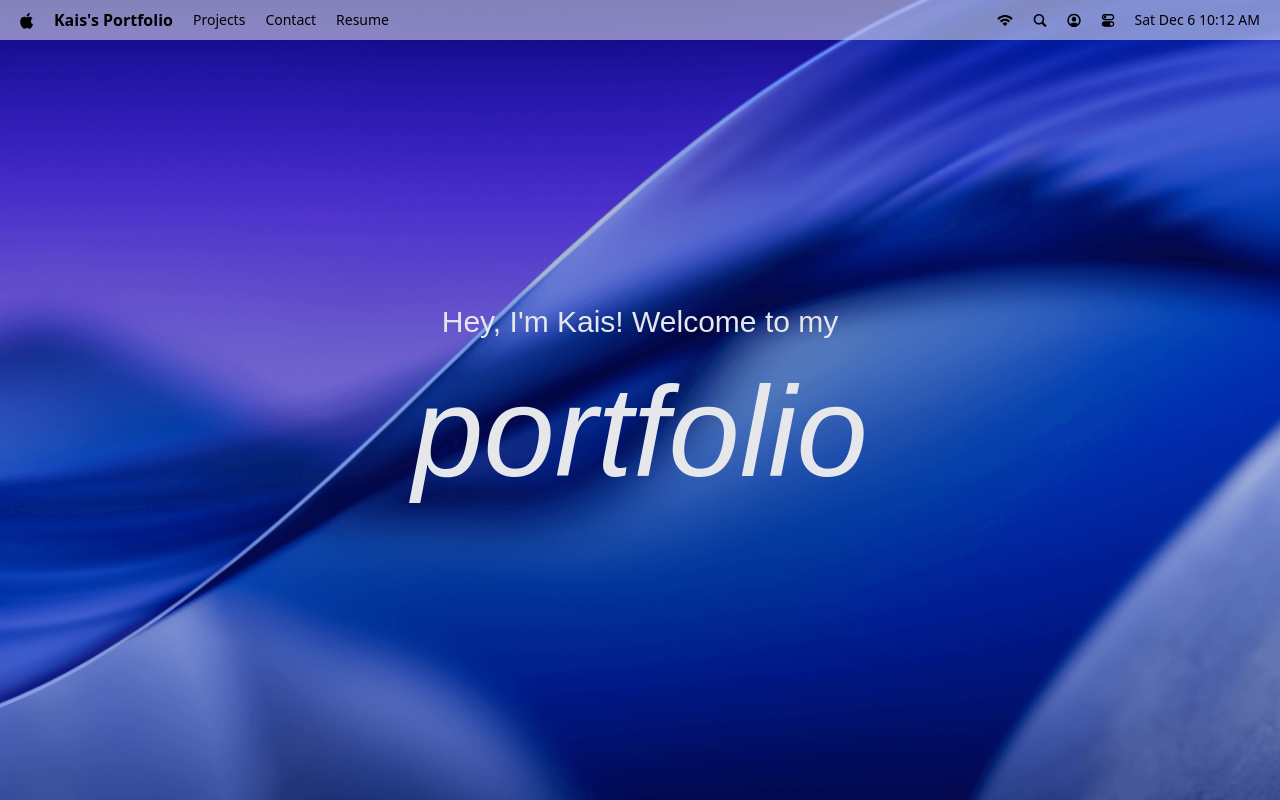
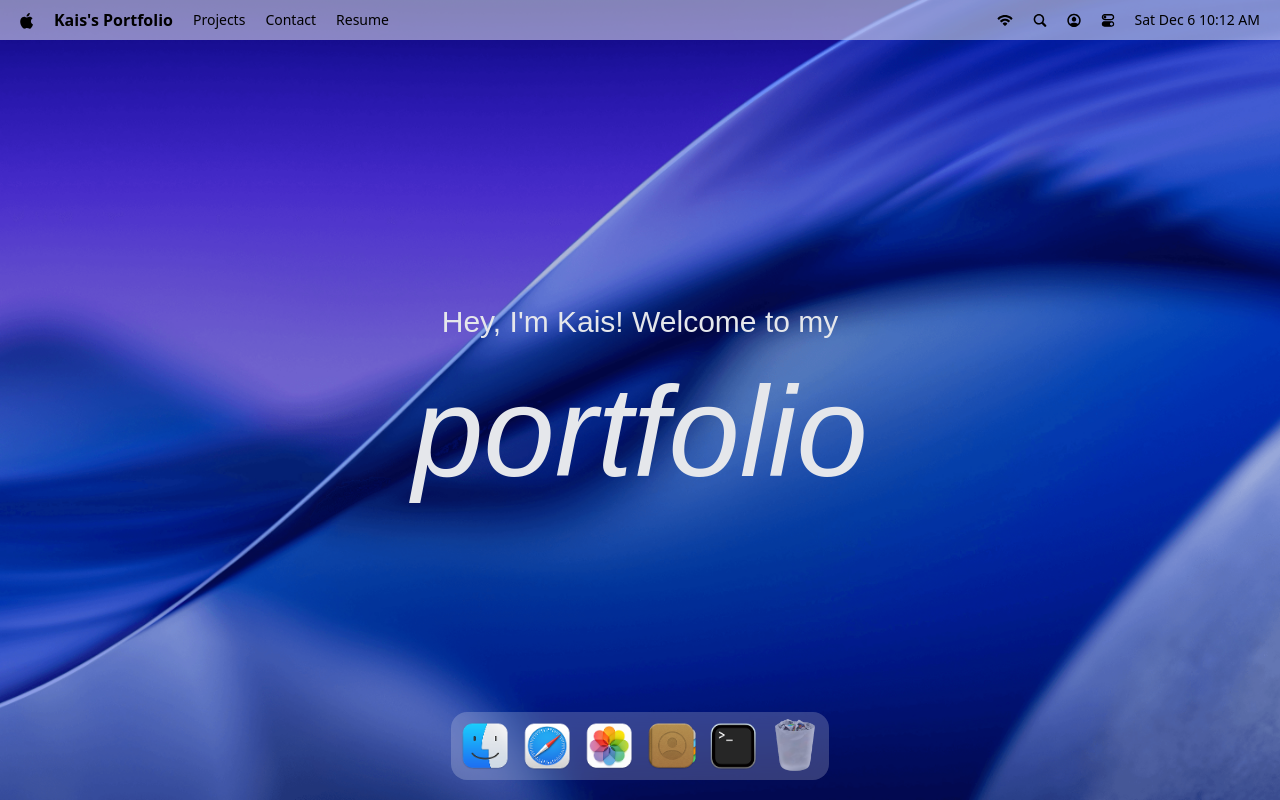
Before and after one commit to Kais-Tarraf/macOS-Portfolio, a React (Vite) app: page / in a window 1280 px wide. Built offline with nearby package versions, Linux system fonts and the light colour scheme; a web font is replaced by a local one.

Commit message:
implement dock presentation

```diff
--- a/package.json
+++ b/package.json
@@ -17,6 +17,7 @@
     "lucide-react": "^0.555.0",
     "react": "^19.2.0",
     "react-dom": "^19.2.0",
+    "react-tooltip": "^5.30.0",
     "tailwindcss": "^4.1.17"
   },
   "devDependencies": {
--- a/src/App.jsx
+++ b/src/App.jsx
@@ -1,10 +1,11 @@
-import { Navbar, Welcome } from "#components";
+import { Dock, Navbar, Welcome } from "#components";
 
 const App = () => {
 	return (
 		<main>
 			<Navbar />
 			<Welcome />
+			<Dock />
 		</main>
 	);
 };
--- /dev/null
+++ b/src/components/Dock.jsx
@@ -0,0 +1,78 @@
+import { dockApps } from "#constants";
+import { Tooltip } from "react-tooltip";
+import { useRef } from "react";
+import { useGSAP } from "@gsap/react";
+import gsap from "gsap";
+const Dock = () => {
+	const dockRef = useRef(null);
+	useGSAP(() => {
+		const dock = dockRef.current;
+		if (!dock) return () => {};
+		const icons = dock.querySelectorAll(".dock-icon");
+		const animateIcons = (mouseX) => {
+			const { left } = dock.getBoundingClientRect();
+			icons.forEach((icon) => {
+				const { left: iconLeft, width } = icon.getBoundingClientRect();
+				const center = iconLeft - left + width / 2;
+				const distance = Math.abs(mouseX - center);
+				const intensity = Math.exp(-(distance ** 2.5) / 20000);
+				gsap.to(icon, {
+					scale: 1 + 0.25 * intensity,
+					y: -15 * intensity,
+					duration: 0.2,
+					ease: "power1.out",
+				});
+			});
+		};
+		const handleMouseMove = (e) => {
+			const { left } = dock.getBoundingClientRect();
+			animateIcons(e.clientX - left);
+		};
+		const resetIcons = () =>
+			icons.forEach((icon) =>
+				gsap.to(icon, {
+					scale: 1,
+					y: 0,
+					duration: 0.3,
+					ease: "power1.out",
+				})
+			);
+		dock.addEventListener("mousemove", handleMouseMove);
+		dock.addEventListener("mouseleave", resetIcons);
+		return () => {
+			dock.removeEventListener("mousemove", handleMouseMove);
+			dock.removeEventListener("mouseleave", resetIcons);
+		};
+	}, []);
+	const toggleApp = (app) => {};
+	return (
+		<section id="dock">
+			<div ref={dockRef} className="dock-container">
+				{dockApps.map(({ id, name, icon, canOpen }) => (
+					<div key={id} className="relative flex justify-center">
+						<button
+							type="button"
+							className="dock-icon"
+							aria-label="name"
+							data-tooltip-id="dock-tooltip"
+							data-tooltip-content={name}
+							data-tooltip-delay-show={150}
+							disabled={!canOpen}
+							onClick={() => toggleApp(id, canOpen)}
+						>
+							<img
+								src={`/images/${icon}`}
+								alt={name}
+								loading="lazy"
+								className={canOpen ? " " : "opacity-60"}
+							/>
+						</button>
+					</div>
+				))}
+				<Tooltip id="dock-tooltip" place="top" className="tooltip" />
+			</div>
+		</section>
+	);
+};
+
+export default Dock;
--- a/src/components/Welcome.jsx
+++ b/src/components/Welcome.jsx
@@ -17,7 +17,7 @@
 	));
 };
 const setupTextHover = (container, type) => {
-	if (!container) return()=>{}
+	if (!container) return () => {};
 	const letters = container.querySelectorAll("span");
 	const { min, max, default: base } = FONT_WEIGHTS[type];
 	const animateLetter = (letter, weight, duration = 0.25) => {
@@ -33,7 +33,7 @@
 		letters.forEach((letter) => {
 			const { left: l, width: w } = letter.getBoundingClientRect();
 			const distance = Math.abs(mouseX - (l - left + w / 2));
-			const intensity = Math.exp(-(distance ** 2) / 2000);
+			const intensity = Math.exp(-(distance ** 2) / 20000);
 			animateLetter(letter, min + (max - min) * intensity);
 		});
 	};
--- a/src/components/index.js
+++ b/src/components/index.js
@@ -1,3 +1,4 @@
 import Navbar from "#components/Navbar";
 import Welcome from "#components/Welcome";
-export { Navbar, Welcome };
+import Dock from "./Dock";
+export { Navbar, Welcome, Dock };
```
Also changed, not shown: 1 other file (tests, documents, lock files or other folders).
